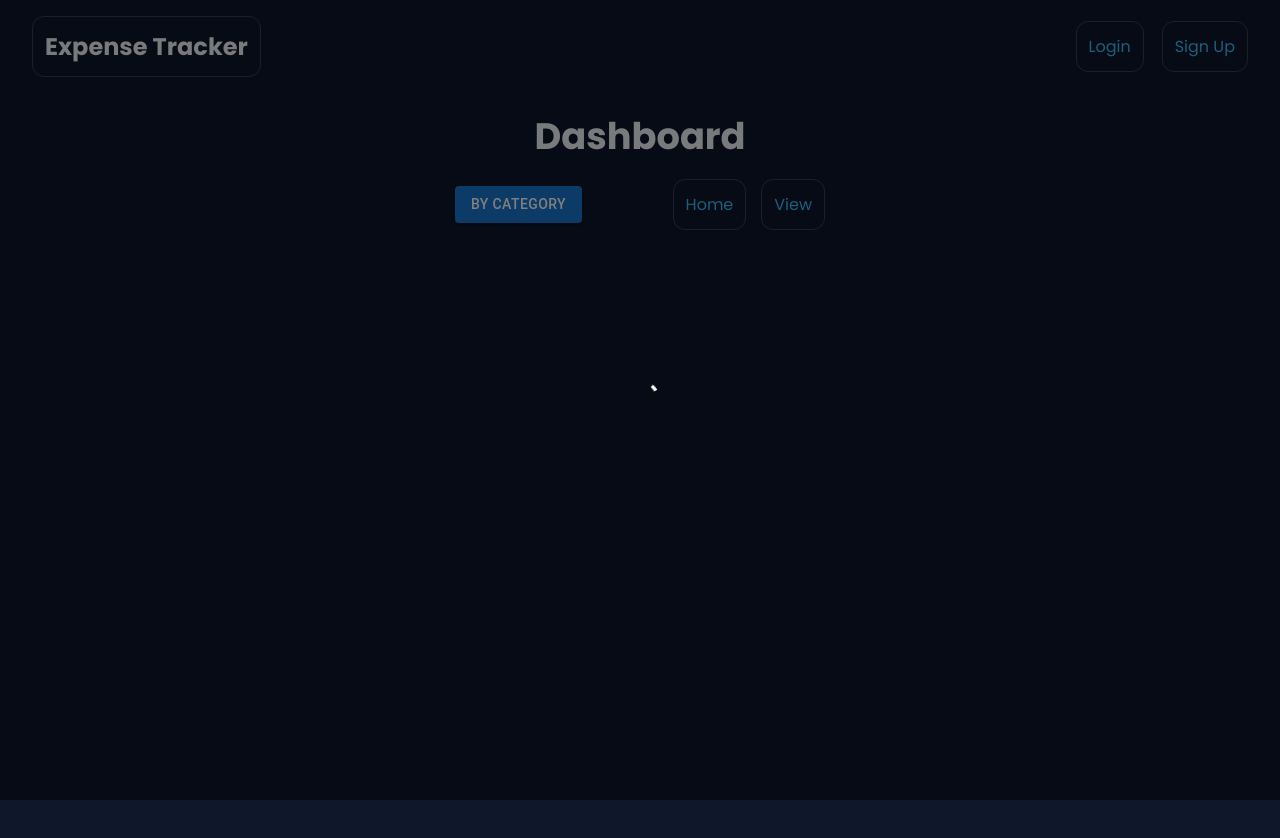
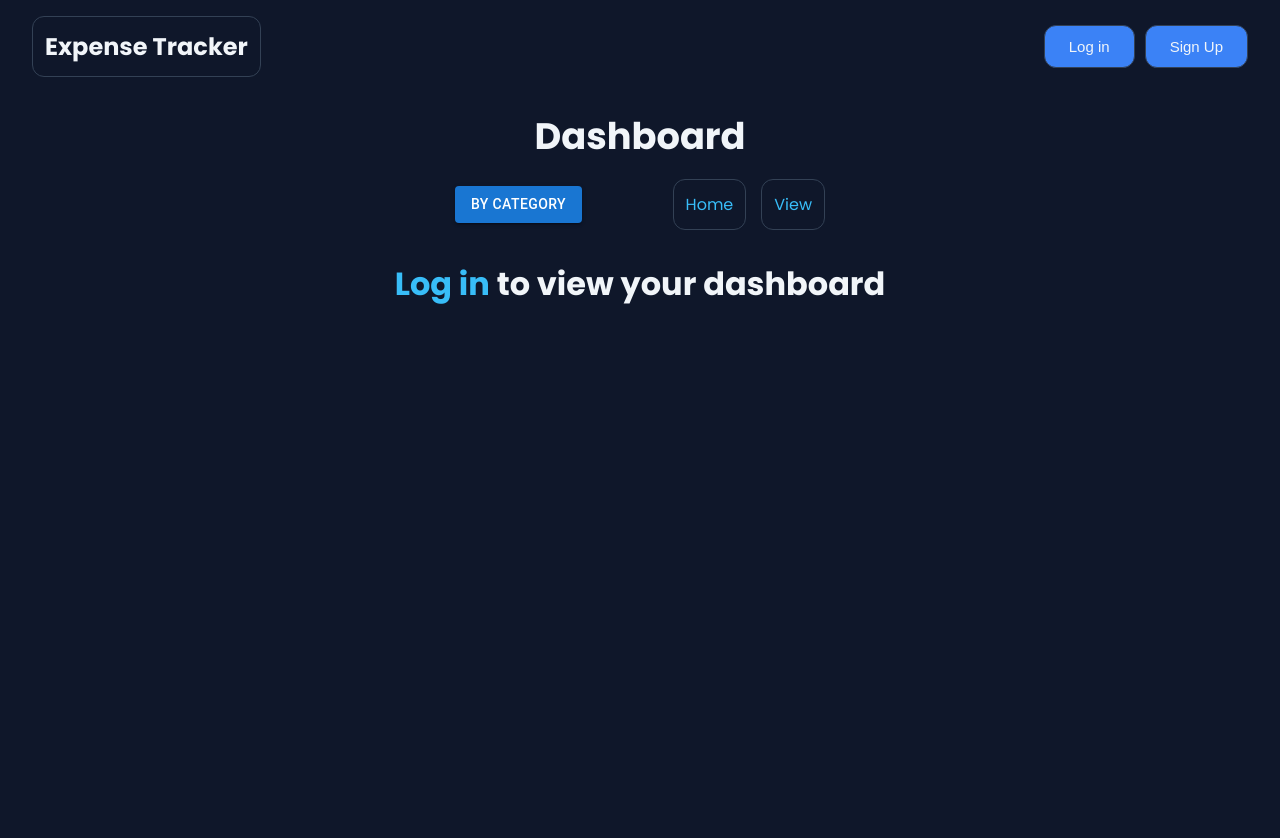
Before and after one commit to endlesssjourney2/finance-tracker, a React (Vite) app: page /dashboard in a window 1280 px wide. Shown: the top 838 px of the page. Built offline with nearby package versions, Linux system fonts and the light colour scheme; no server answers.

Commit message:
Fixed the label on the login page. Сhanged the navigation buttons if the user is not registered (not the final version). Added a beautiful month name on the y axis to the line chart and bar chart

```diff
--- a/src/components/DashboardChartContent/DashboardChartContent.module.css
+++ b/src/components/DashboardChartContent/DashboardChartContent.module.css
@@ -1,3 +1,19 @@
+.notLoggedIn {
+  display: flex;
+  justify-content: center;
+  align-items: center;
+  margin: 30px 0 30px 0;
+}
+
+.notLoggedInText {
+  color: var(--color-text-primary);
+  font-size: 2rem;
+}
+
+.link {
+  color: var(--color-link);
+}
+
 .chartContainer {
   width: 100%;
   display: flex;
--- a/src/components/DashboardChartContent/DashboardChartContent.tsx
+++ b/src/components/DashboardChartContent/DashboardChartContent.tsx
@@ -29,12 +29,11 @@ export const DashboardChartContent = ({
   if (!user) {
     return (
       <div className={s.notLoggedIn}>
-        <h2>
-          Please{" "}
-          <Link className={s.link} to="/login">
-            log in
+        <h2 className={s.notLoggedInText}>
+          <Link className={s.link} to={"/login"}>
+            Log in
           </Link>{" "}
-          to view your dashboard.
+          to view your dashboard
         </h2>
       </div>
     );
--- a/src/components/ExpensesBarChart/ExpensesBarChart.tsx
+++ b/src/components/ExpensesBarChart/ExpensesBarChart.tsx
@@ -12,6 +12,7 @@ import {
 import { monthTickCallback } from "../../helpers/chartTicks";
 import { Bar } from "react-chartjs-2";
 import { COLORS } from "../../constants/Colors";
+import dayjs from "dayjs";
 
 ChartJS.register(
   CategoryScale,
@@ -52,6 +53,7 @@ const ExpensesBarChart: FC<ExpensesBarChartProps> = ({ months, values }) => {
       tooltip: {
         callbacks: {
           label: (context) => `$${context.parsed.y}`,
+          title: (value) => dayjs(value[0].label).format("MMM, YYYY"),
         },
       },
     },
--- a/src/components/ExpensesLineChart/ExpensesLineChart.tsx
+++ b/src/components/ExpensesLineChart/ExpensesLineChart.tsx
@@ -12,6 +12,7 @@ import {
 import { useMemo, type FC } from "react";
 import { Line } from "react-chartjs-2";
 import { monthTickCallback } from "../../helpers/chartTicks";
+import dayjs from "dayjs";
 
 ChartJS.register(
   CategoryScale,
@@ -54,6 +55,7 @@ const ExpensesLineChart: FC<ExpensesLineChartProps> = ({ months, values }) => {
       tooltip: {
         callbacks: {
           label: (context) => `$${context.parsed.y}`,
+          title: (contexts) => dayjs(contexts[0].label).format("MMM, YYYY"),
         },
       },
     },
--- a/src/components/Navbar/Navbar.tsx
+++ b/src/components/Navbar/Navbar.tsx
@@ -17,6 +17,13 @@ const Navbar: FC = () => {
     navigate("/dashboard");
   };
 
+  const handleNavigateLogin = () => {
+    navigate("/login");
+  };
+
+  const handleNavigateSignUp = () => {
+    navigate("/signup");
+  };
   return (
     <nav className={s.navbar}>
       <Link to={"/"} className={s.logo}>
@@ -34,13 +41,13 @@ const Navbar: FC = () => {
             </button>
           </div>
         ) : (
-          <div className={s.authLinks}>
-            <Link to={"/login"} className={s.link}>
-              Login
-            </Link>
-            <Link to={"/signup"} className={s.link}>
+          <div className={s.buttons}>
+            <button onClick={handleNavigateLogin} className={s.toDbBtn}>
+              Log in
+            </button>
+            <button onClick={handleNavigateSignUp} className={s.logoutBtn}>
               Sign Up
-            </Link>
+            </button>
           </div>
         )}
       </div>
--- a/src/pages/Auth/Login/Login.tsx
+++ b/src/pages/Auth/Login/Login.tsx
@@ -55,7 +55,7 @@ const Login = () => {
         </div>
 
         <Button variant="contained" onClick={handleLogin}>
-          {loading ? "Signing Up..." : "Sign Up"}
+          {loading ? "Logging in..." : "Sign In"}
         </Button>
 
         <footer className={s.footer}>
--- a/src/pages/Dashboard/Dashboard.tsx
+++ b/src/pages/Dashboard/Dashboard.tsx
@@ -48,6 +48,7 @@ const Dashboard = () => {
       } = await supabase.auth.getUser();
 
       if (!user) {
+        setAuthLoading(false);
         return;
       }
       setUser(user);
--- a/src/pages/View/View.module.css
+++ b/src/pages/View/View.module.css
@@ -6,16 +6,20 @@
   flex-direction: column;
 }
 
-.loginPrompt {
-  font-size: 2rem;
-  color: var(--color-text-primary);
-  margin-top: 50px;
+.notLoggedIn {
+  display: flex;
+  justify-content: center;
+  align-items: center;
+  margin: 30px 0 30px 0;
 }
 
-.linkLogin {
+.notLoggedInText {
+  color: var(--color-text-primary);
+  font-size: 2rem;
+}
+
+.link {
   color: var(--color-link);
-  text-decoration: none;
-  font-weight: bold;
 }
 
 .header {
--- a/src/pages/View/View.tsx
+++ b/src/pages/View/View.tsx
@@ -49,12 +49,14 @@ const View: FC = () => {
   return (
     <div className={s.viewPage}>
       {!user ? (
-        <p className={s.loginPrompt}>
-          Log in to see your finances{" "}
-          <Link className={s.linkLogin} to={"/login"}>
-            Login
-          </Link>
-        </p>
+        <div className={s.notLoggedIn}>
+          <h2 className={s.notLoggedInText}>
+            <Link className={s.link} to={"/login"}>
+              Log in
+            </Link>{" "}
+            to view your dashboard
+          </h2>
+        </div>
       ) : (
         <>
           <header className={s.header}>
```
